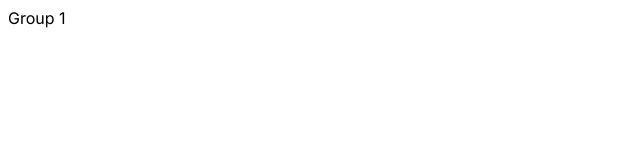
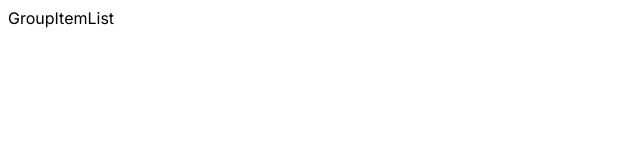
Before and after one commit to demons/fatburger, a Next.js app: page /group/1 in a window 1280 px wide. Shown: the top 160 px of the page, without its empty margins (0-640 px from the left). Built offline with nearby package versions, Linux system fonts and the light colour scheme.

Commit message:
Добавит компонент редактирования группы

```diff
--- /dev/null
+++ b/app/components/EditGroup.js
@@ -0,0 +1,3 @@
+export default function EditGroup() {
+  return "GroupItemList";
+}
--- a/app/group/[id]/page.js
+++ b/app/group/[id]/page.js
@@ -1,3 +1,5 @@
+import EditGroup from "@/app/components/EditGroup";
+
 export default function Page({ params }) {
-  return <div>Group {params.id}</div>;
+  return <EditGroup />;
 }
```
